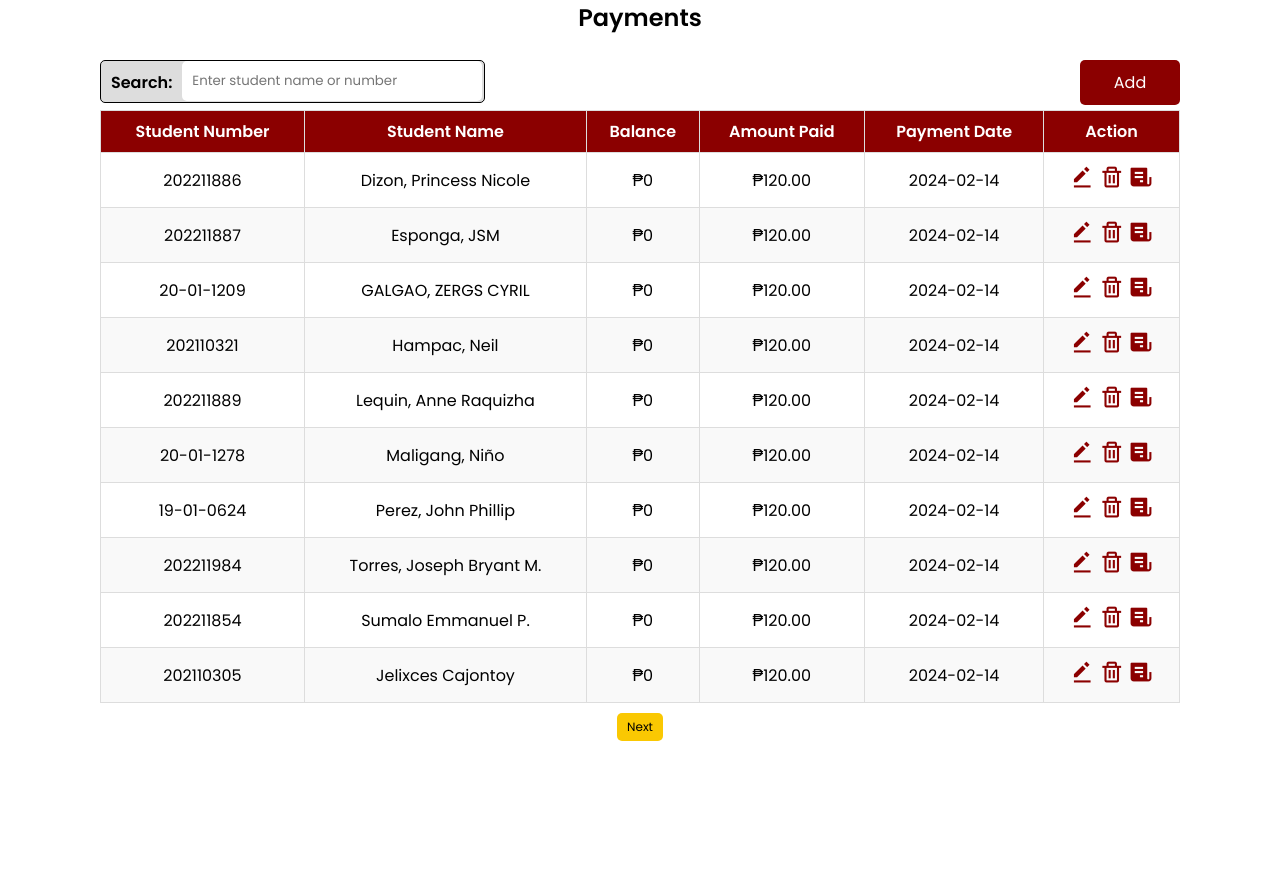
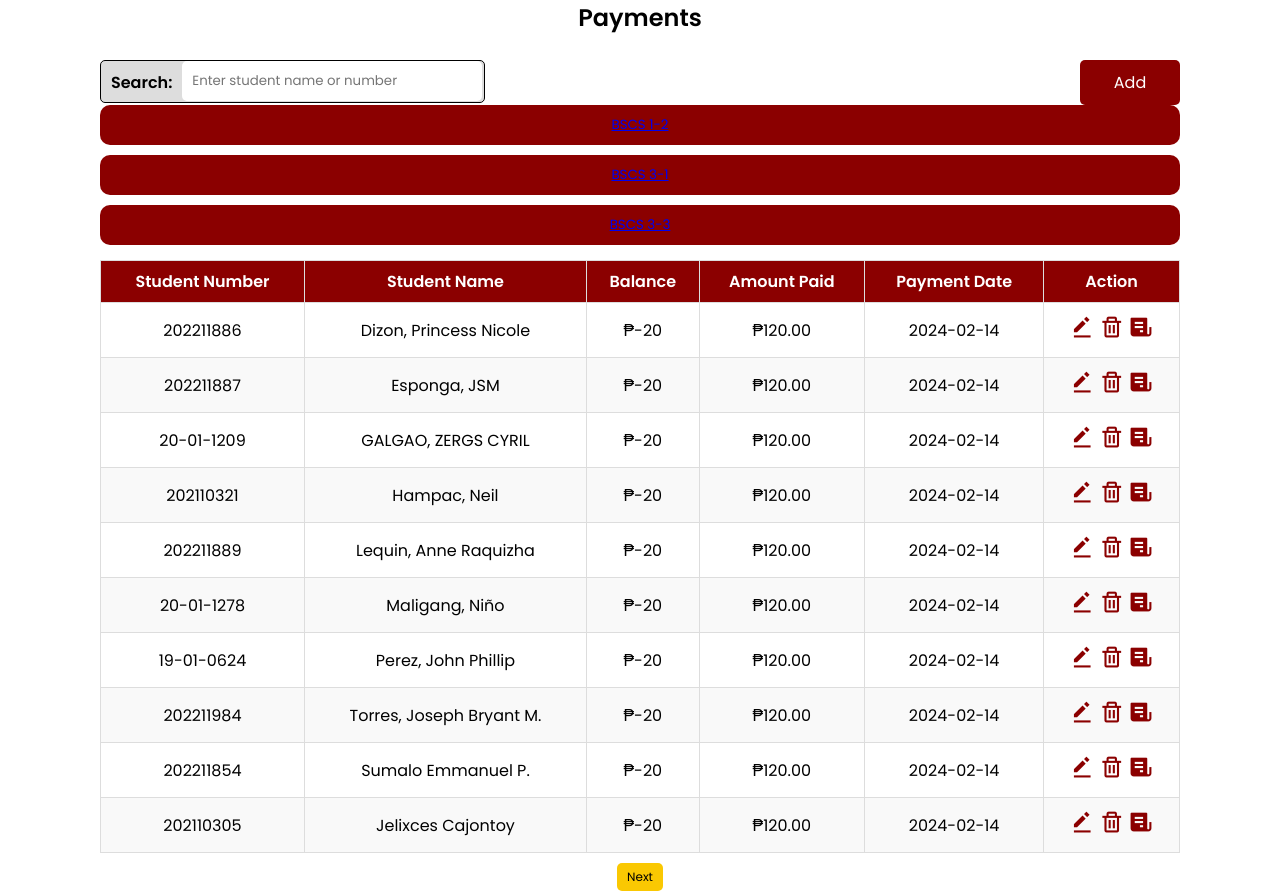
Before and after one commit to Chell2003/Chell2003.github.io, a PHP site: page /payment.php in a window 1280 px wide. Shown: the part 70-961 px from the top of the page. Before the commit the page ends 811 px from the top, so only its background shows below. Run offline with PHP 8.4, Linux system fonts and the light colour scheme; data comes from the database, SQL or seed files in the repository.

Commit message:
Update payment.php

```diff
--- a/ACS Payment System/payment.php
+++ b/ACS Payment System/payment.php
@@ -13,22 +13,21 @@ if ($connection->connect_error) {
     die("Connection failed: " . $connection->connect_error);
 }
 
-// Modify the SQL query based on the search input and pagination
+// Retrieve the selected year and section from the URL
+$yearSection = isset($_GET['yearsection']) ? $_GET['yearsection'] : '';
+
+// Modify the SQL query based on the search input, year, and section
 $search = isset($_GET['search']) ? $_GET['search'] : '';
 $currentPage = isset($_GET['page']) ? (int)$_GET['page'] : 1;
 
-if (!empty($search)) {
+$condition = (!empty($search)) ? "AND (clients.name LIKE '%$search%' OR clients.Student_Num LIKE '%$search%')" : "";
+$yearSectionCondition = (!empty($yearSection)) ? "AND clients.yearandsection = '$yearSection'" : "";
+
 $sql = "SELECT payments.id, payments.amount_paid, payments.payment_date, clients.Student_Num, clients.name
         FROM payments
         INNER JOIN clients ON payments.student_id = clients.id
-            WHERE clients.name LIKE '%$search%' OR clients.Student_Num LIKE '%$search%'
+        WHERE 1 $condition $yearSectionCondition
         LIMIT " . (($currentPage - 1) * 10) . ", 10";
-} else {
-    $sql = "SELECT payments.id, payments.amount_paid, payments.payment_date, clients.Student_Num, clients.name
-            FROM payments
-            INNER JOIN clients ON payments.student_id = clients.id
-            LIMIT " . (($currentPage - 1) * 10) . ", 10";
-}
 
 $result = $connection->query($sql);
 
@@ -63,6 +62,20 @@ if (!$result) {
                                 <a class="btn add" onclick="openModal()" role="button">Add</a>
                             </div>
                         </div>
+                    <div class="list1">
+                        <!-- Buttons for each section -->
+                        <div class="year-section-list">
+                            <?php
+                            $sqlSections = "SELECT DISTINCT yearandsection FROM clients ORDER BY yearandsection ASC";
+                            $resultSections = $connection->query($sqlSections);
+
+                            while ($rowSection = $resultSections->fetch_assoc()) {
+                                $section = $rowSection['yearandsection'];
+                                echo "<button class='btn-section'><a class='section' href='payment.php?yearsection=$section'>$section</a></button>";
+                            }
+                            ?>
+                        </div>
+                        <div class="listnum">
                         <table class="table">
                             <thead>
                                 <tr>
@@ -106,7 +119,7 @@ if (!$result) {
                                 function calculateBalance($amountPaid) {
                                     // Implement your logic to calculate balance here
                                     // For example, deducting the paid amount from the total balance
-                                        $totalBalance = 120; // Replace with the actual total balance
+                                    $totalBalance = 100; // Replace with the actual total balance
                                     $balance = $totalBalance - $amountPaid;
                                     return $balance;
                                 }
@@ -114,6 +127,8 @@ if (!$result) {
 
                             </tbody>
                         </table>
+                        </div>
+                    </div>
 
                         <div class="pagination">
                             <?php
@@ -185,7 +200,7 @@ if (!$result) {
     }
 
     // Automatically submit the search form on Enter key press
-    document.getElementById('search').addEventListener('keyup', function(event) {
+    document.getElementById('search').addEventListener('keyup', function (event) {
         if (event.key === 'Enter') {
             document.getElementById('searchForm').submit();
         }
```
Lines whose indentation alone changed are shown as unchanged.
